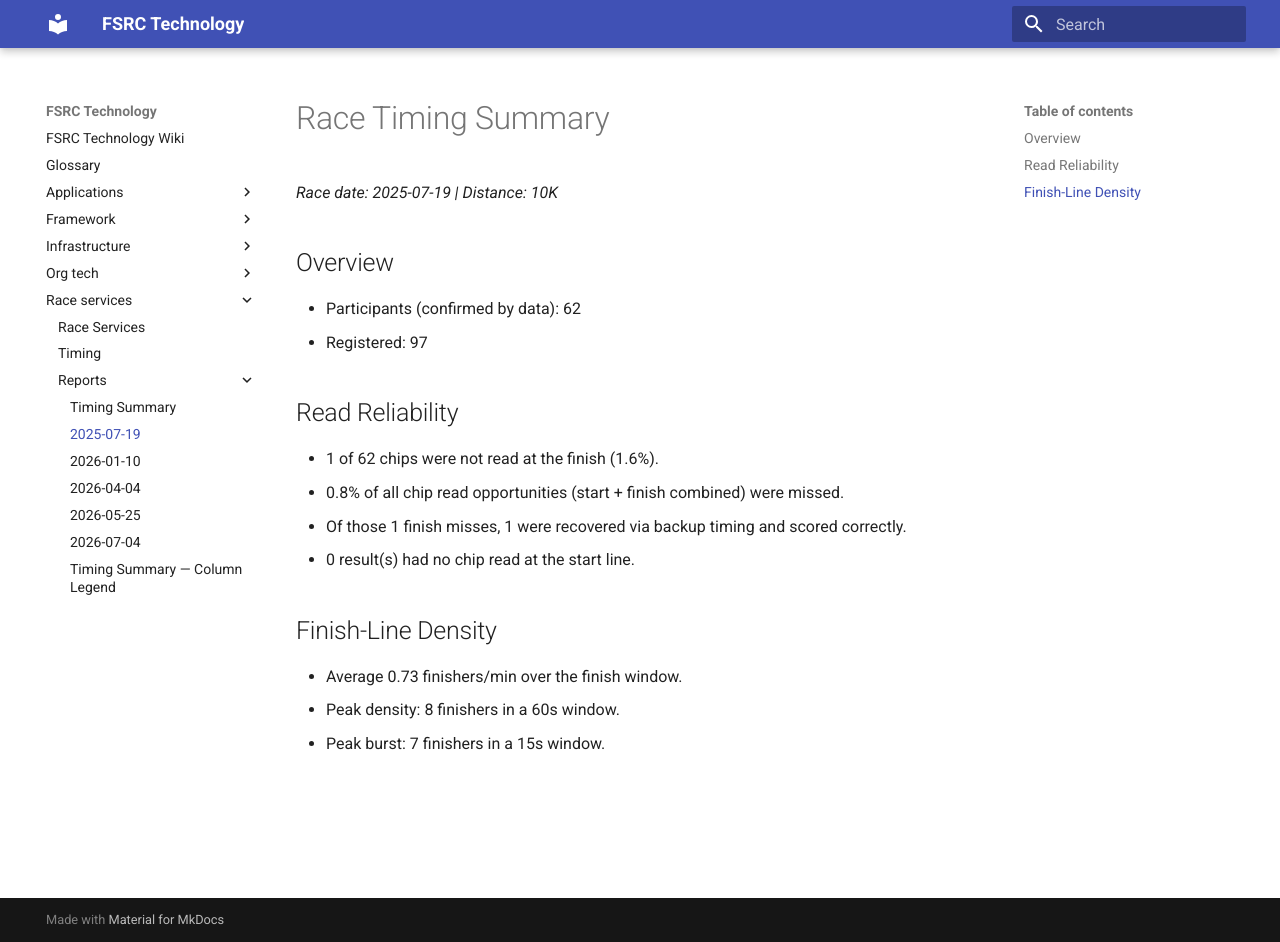
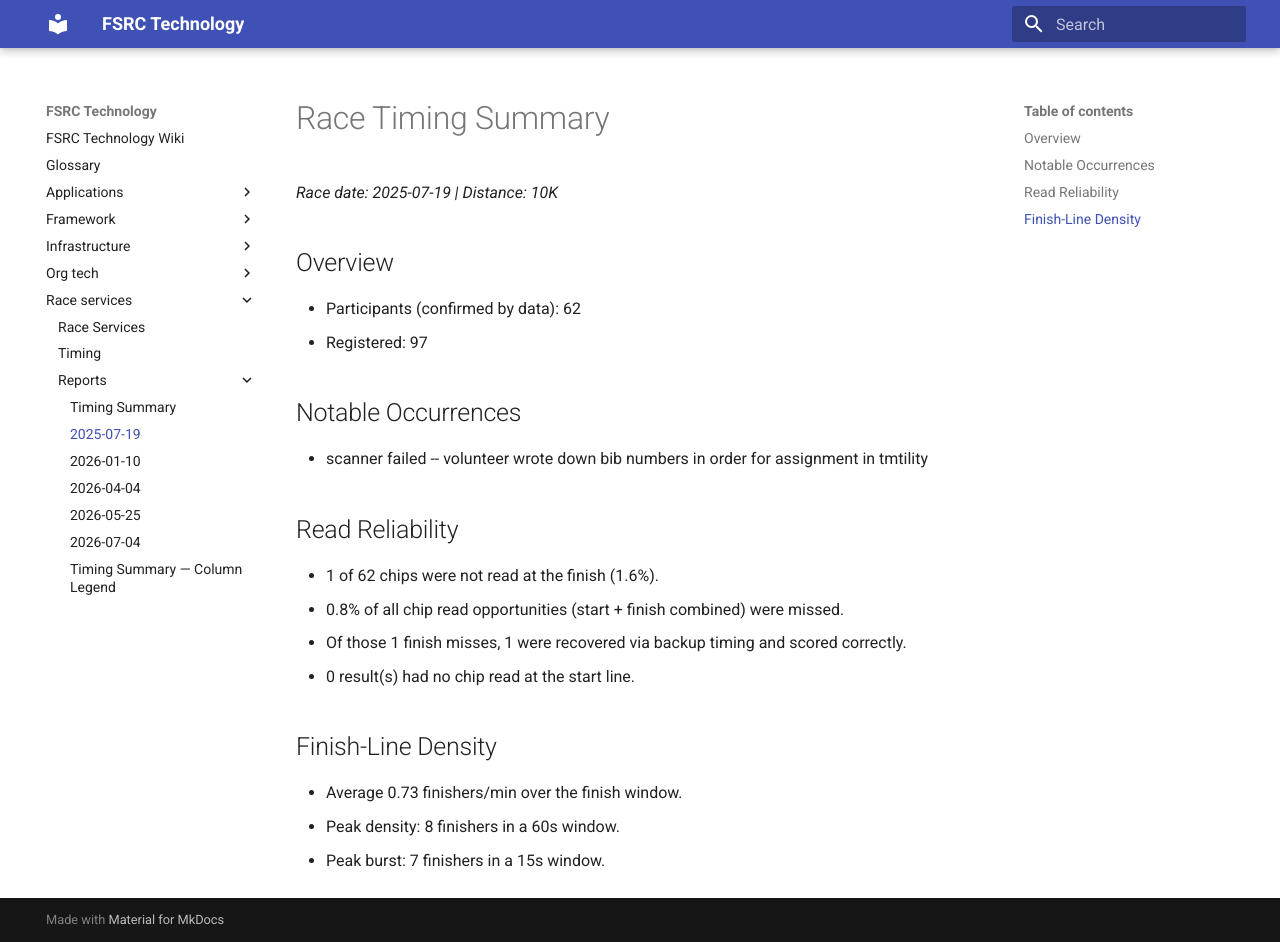
Before and after one commit to louking/fsrc-tech, an MkDocs documentation site: the page built from docs/race-services/reports/2025-07-19.md, in a window 1280 px wide and 942 px high. Built offline with MkDocs 1.6.1 and Material for MkDocs 9.7.7, drawn with Linux system fonts in a browser that asks for light colours.

Commit message:
rerun pie run -- scanner had failed

```diff
--- a/docs/race-services/reports/2025-07-19.md
+++ b/docs/race-services/reports/2025-07-19.md
@@ -9,6 +9,9 @@ _Race date: 2025-07-19 | Distance: 10K_
 - Participants (confirmed by data): 62
 - Registered: 97
 
+## Notable Occurrences
+- scanner failed -- volunteer wrote down bib numbers in order for assignment in tmtility
+
 ## Read Reliability
 - 1 of 62 chips were not read at the finish (1.6%).
 - 0.8% of all chip read opportunities (start + finish combined) were missed.
```
Also changed, not shown: docs/race-services/reports/README.md (+1 -1 lines).
